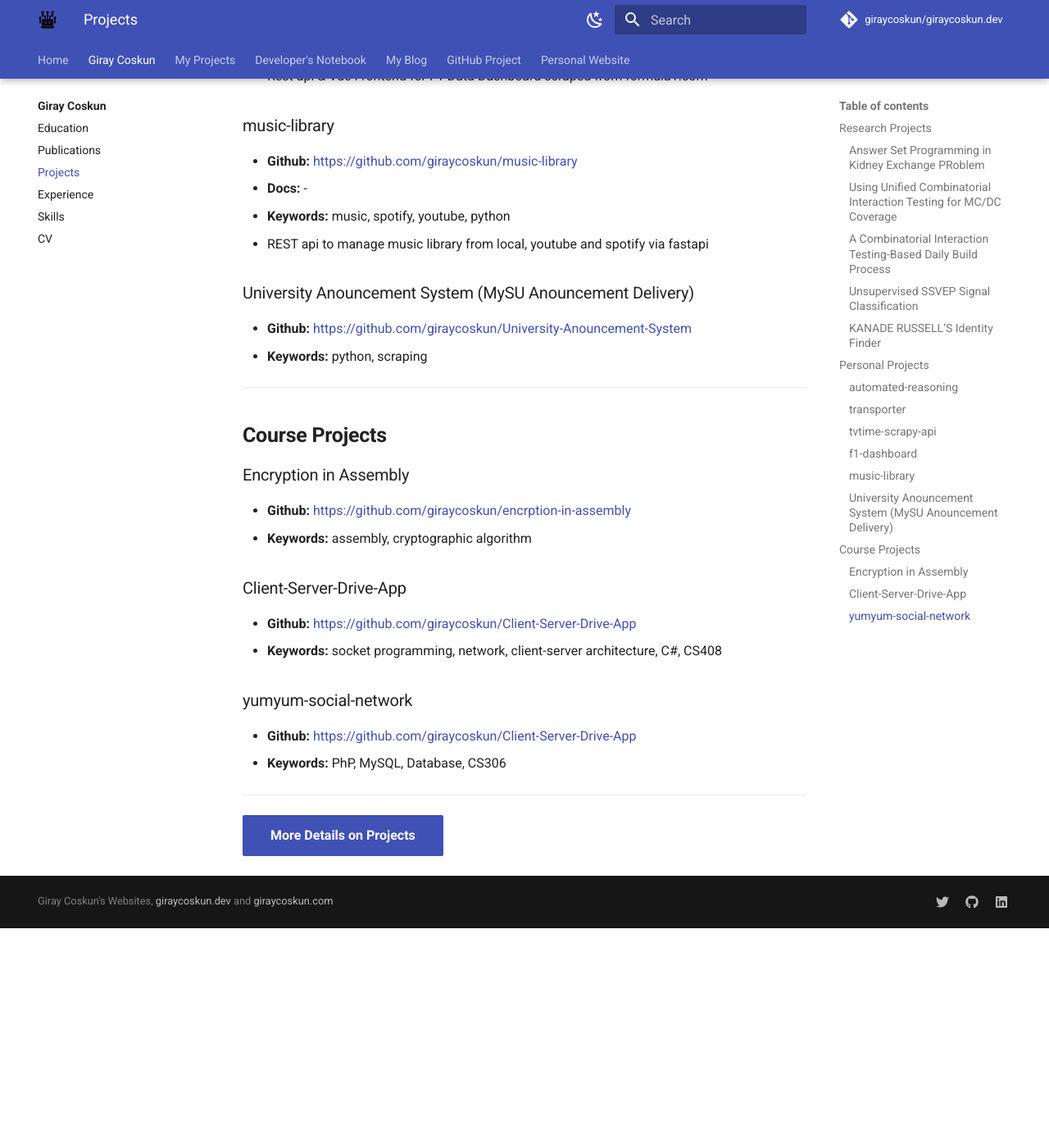
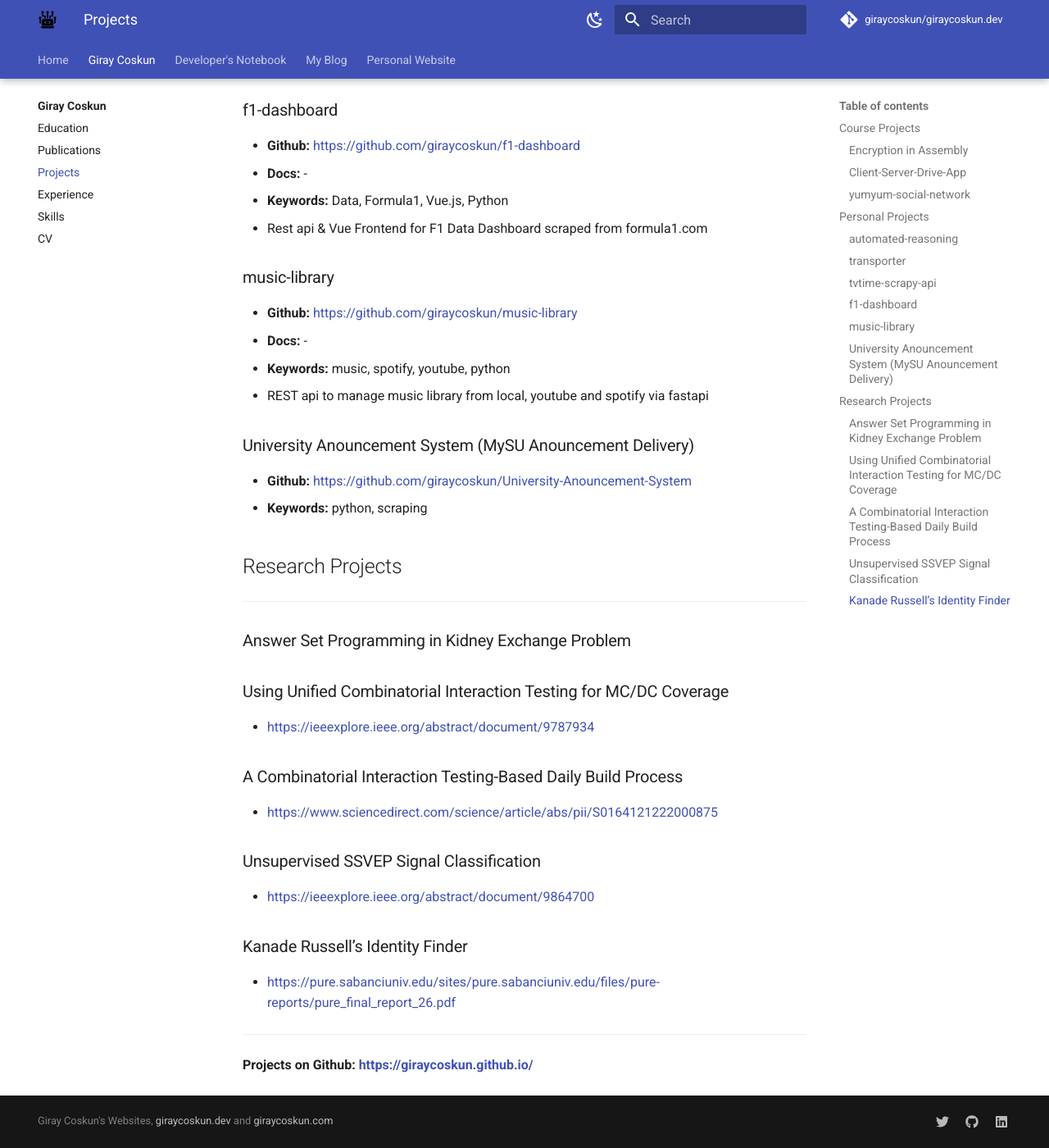
Before and after one commit to giraycoskun/giraycoskun.dev, an MkDocs documentation site: the page built from docs/home/projects.md, in a window 1280 px wide and 1400 px high, scrolled down 1428 px. Shown: the whole window at 82% size. Built offline with MkDocs 1.6.1 and Material for MkDocs 9.7.7, drawn with Linux system fonts in a browser that asks for light colours; comment, search, counter and statistics services are not loaded; before the commit the page ends 2560 px from its top, so only the background shows below that; some of the changed text lies outside the part shown.

Commit message:
Update education and projects sections in documentation

```diff
--- a/docs/home/projects.md
+++ b/docs/home/projects.md
@@ -52,22 +55,27 @@
 - **Github:** <https://github.com/giraycoskun/University-Anouncement-System>
 - **Keywords:** python, scraping
 
+
+## Research Projects
 ---
+### Answer Set Programming in Kidney Exchange Problem
 
-## **Course Projects**
+### Using Unified Combinatorial Interaction Testing for MC/DC Coverage
 
-### Encryption in Assembly
-- **Github:** <https://github.com/giraycoskun/encrption-in-assembly>
-- **Keywords:** assembly, cryptographic algorithm
+- <https://ieeexplore.ieee.org/abstract/document/9787934>
 
-### Client-Server-Drive-App
-- **Github:** <https://github.com/giraycoskun/Client-Server-Drive-App>
-- **Keywords:** socket programming, network, client-server architecture, C#, CS408
+### A Combinatorial Interaction Testing-Based Daily Build Process
 
-### yumyum-social-network
-- **Github:** <https://github.com/giraycoskun/Client-Server-Drive-App>
-- **Keywords:** PhP, MySQL, Database, CS306
+- <https://www.sciencedirect.com/science/article/abs/pii/S0164121222000875>
+
+### Unsupervised SSVEP Signal Classification
+
+- <https://ieeexplore.ieee.org/abstract/document/9864700>
+
+### Kanade Russell’s Identity Finder
+
+- <https://pure.sabanciuniv.edu/sites/pure.sabanciuniv.edu/files/pure-reports/pure_final_report_26.pdf>
 
 ---
 
-[More Details on Projects](projects/){ .md-button .md-button--primary }
+**Projects on Github: <https://giraycoskun.github.io/>**
--- a/mkdocs.yml
+++ b/mkdocs.yml
@@ -94,11 +94,11 @@
       - Experience: home/experience.md
       - Skills: home/skills.md
       - CV: home/cv.md
-  - My Projects:
-      - projects/index.md
-      - Research Projects: projects/research-projects.md
-      - Course Projects: projects/course-projects.md
-      - Personal Side Projects: projects/side-projects.md
+  # - My Projects:
+  #     - projects/index.md
+  #     - Research Projects: projects/research-projects.md
+  #     - Course Projects: projects/course-projects.md
+  #     - Personal Side Projects: projects/side-projects.md
   - Developer's Notebook:
       - developers-notebook/index.md
       - developers-notebook/my-python-development-environment.md
@@ -113,5 +113,5 @@
   - My Blog:
       - blog/index.md
       - blog/tags.md
-  - GitHub Project: https://giraycoskun.github.io/
+  # - GitHub Project: https://giraycoskun.github.io/
   - Personal Website: https://www.giraycoskun.com/
--- a/overrides/home.html
+++ b/overrides/home.html
@@ -1,7 +1,11 @@
-{% extends "base.html" %}
+{% extends "main.html" %}
 {% block htmltitle %}
 <title>giraycoskun.dev</title>
 {% endblock %}
+
+{% block tabs %} {{ super() }} {% endblock %}
+
+{% block site_nav %} {{ super() }} {% endblock %}
 
 {% block styles %}
 {{ super() }}
@@ -40,8 +44,6 @@
   }
 </style>
 {% endblock %}
-
-{% block tabs %} {{ super() }} {% endblock %}
 
 {% block hero %}
 <section class="mdx-container">
@@ -121,8 +123,8 @@
   </div>
 </section>
 {% endblock %}
-{% block container %} {% endblock %}
-{% block site_nav %} {% endblock %}
+
+
 
 
 {% block footer %}
```
Also changed, not shown: other parts of docs/home/projects.md (+14 -11 lines), docs/home/education.md (+6 -9 lines), docs/home/index.md (+3 -1 lines).
